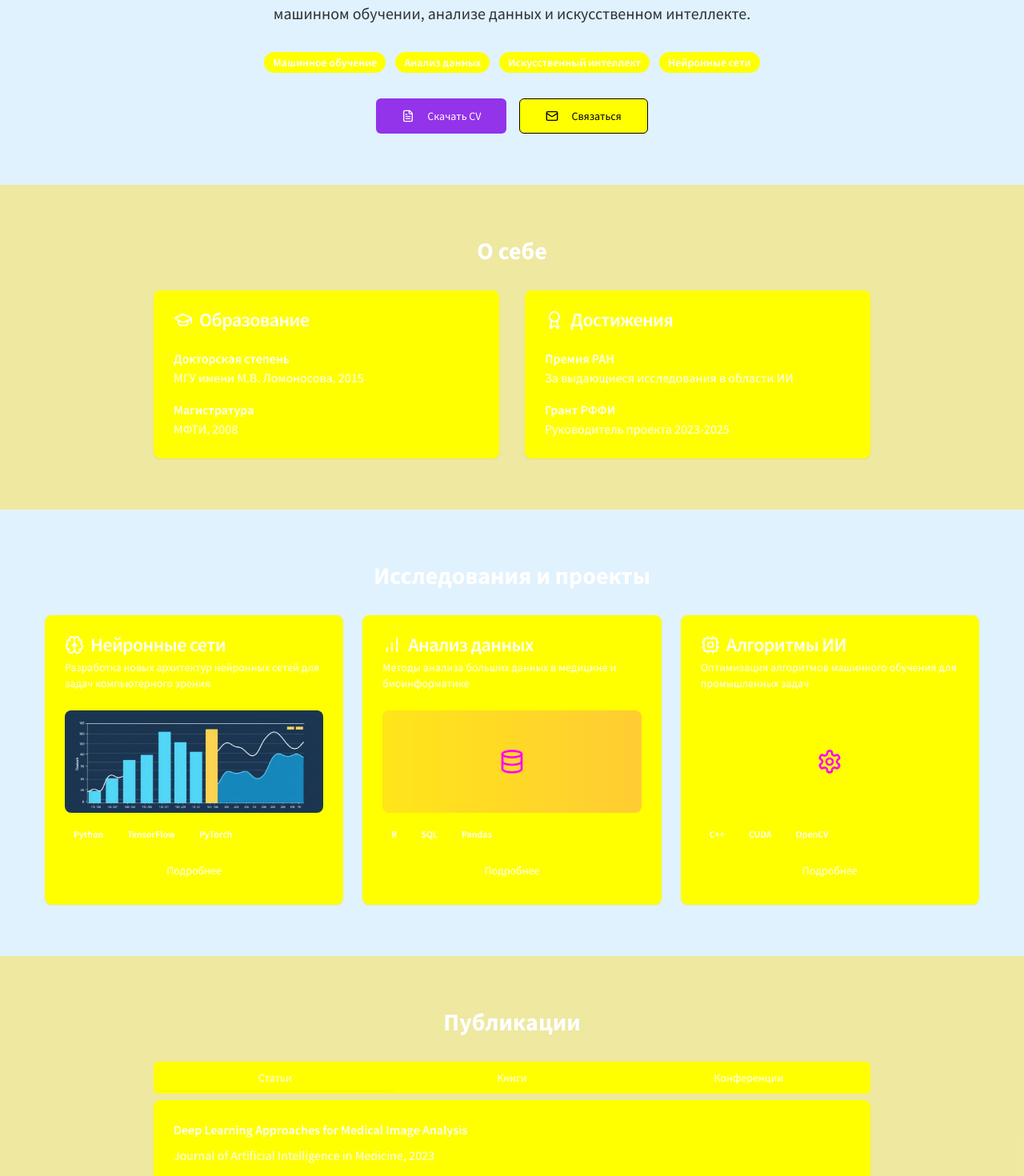
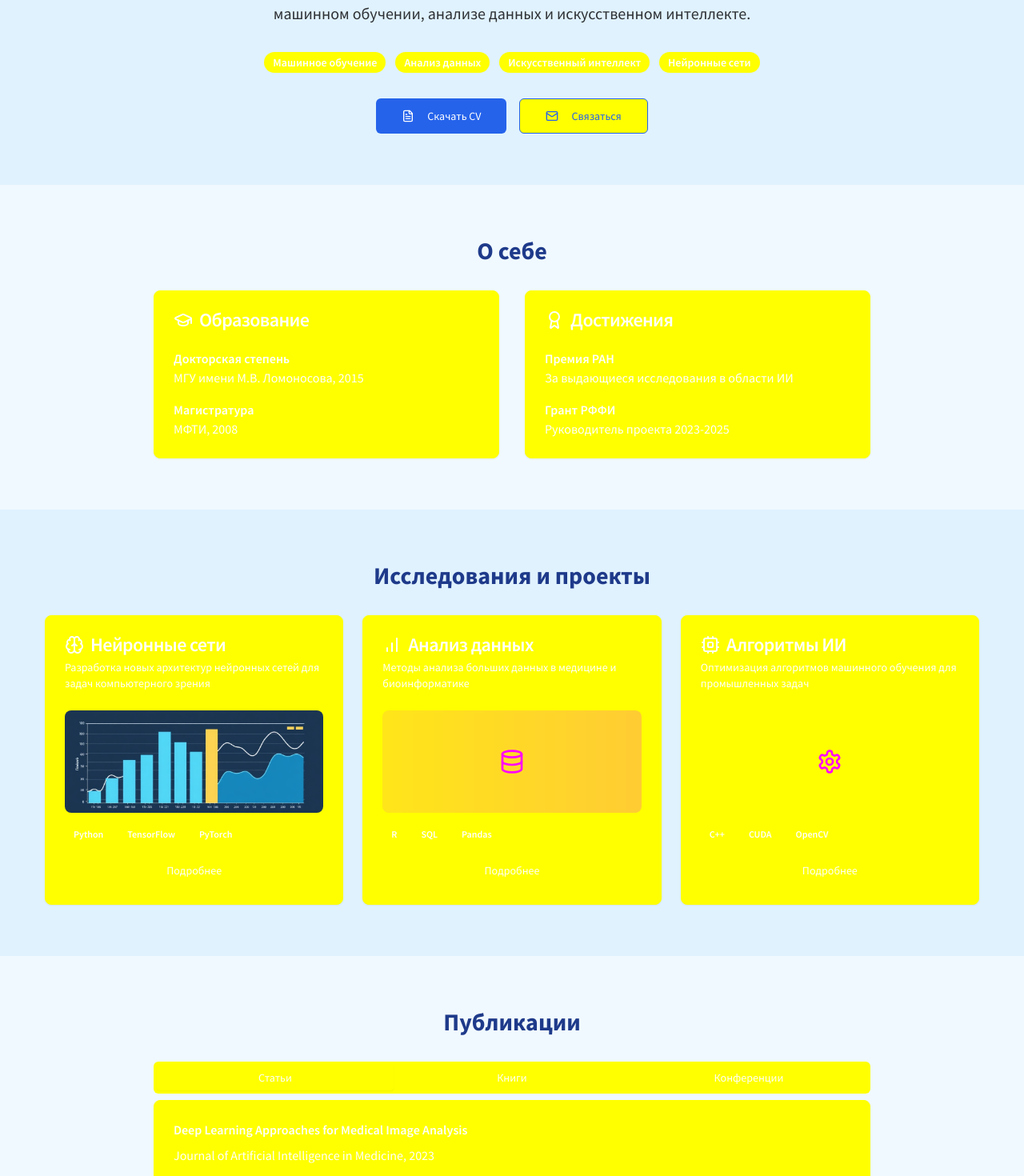
Before and after one commit to pr-poehali-dev/personal-website-creation-1, a React (Vite) app: page / in a window 1280 px wide. Shown: the part 360-1830 px from the top of the page at 80% size. Built offline with nearby package versions, Linux system fonts and the light colour scheme.

Commit message:
Обновление разделов сайта

```diff
--- a/src/pages/Index.tsx
+++ b/src/pages/Index.tsx
@@ -55,11 +55,11 @@ const Index = () => {
               <Badge variant="secondary" className="text-sm">Нейронные сети</Badge>
             </div>
             <div className="flex gap-4 justify-center">
-              <Button size="lg" className="bg-purple-600 hover:bg-purple-700 text-white">
+              <Button size="lg" className="bg-blue-600 hover:bg-blue-700 text-white">
                 <Icon name="FileText" size={18} className="mr-2" />
                 Скачать CV
               </Button>
-              <Button variant="outline" size="lg" className="border-black text-black hover:bg-black hover:text-white">
+              <Button variant="outline" size="lg" className="border-blue-600 text-blue-600 hover:bg-blue-600 hover:text-white">
                 <Icon name="Mail" size={18} className="mr-2" />
                 Связаться
               </Button>
@@ -69,10 +69,10 @@ const Index = () => {
       </section>
 
       {/* About Section */}
-      <section id="about" className="py-16 px-6 bg-yellow-300/50">
+      <section id="about" className="py-16 px-6 bg-sky-50">
         <div className="container mx-auto">
           <div className="max-w-4xl mx-auto">
-            <h2 className="text-3xl font-bold mb-8 text-center">О себе</h2>
+            <h2 className="text-3xl font-bold mb-8 text-center text-blue-900">О себе</h2>
             <div className="grid md:grid-cols-2 gap-8">
               <Card>
                 <CardHeader>
@@ -122,7 +122,7 @@ const Index = () => {
       {/* Research Section */}
       <section id="research" className="py-16 px-6">
         <div className="container mx-auto">
-          <h2 className="text-3xl font-bold mb-8 text-center">Исследования и проекты</h2>
+          <h2 className="text-3xl font-bold mb-8 text-center text-blue-900">Исследования и проекты</h2>
           <div className="grid md:grid-cols-2 lg:grid-cols-3 gap-6">
             <Card className="hover:shadow-lg transition-shadow">
               <CardHeader>
@@ -205,9 +205,9 @@ const Index = () => {
       </section>
 
       {/* Publications Section */}
-      <section id="publications" className="py-16 px-6 bg-yellow-300/50">
+      <section id="publications" className="py-16 px-6 bg-sky-50">
         <div className="container mx-auto">
-          <h2 className="text-3xl font-bold mb-8 text-center">Публикации</h2>
+          <h2 className="text-3xl font-bold mb-8 text-center text-blue-900">Публикации</h2>
           <div className="max-w-4xl mx-auto">
             <Tabs defaultValue="papers" className="w-full">
               <TabsList className="grid w-full grid-cols-3">
```
